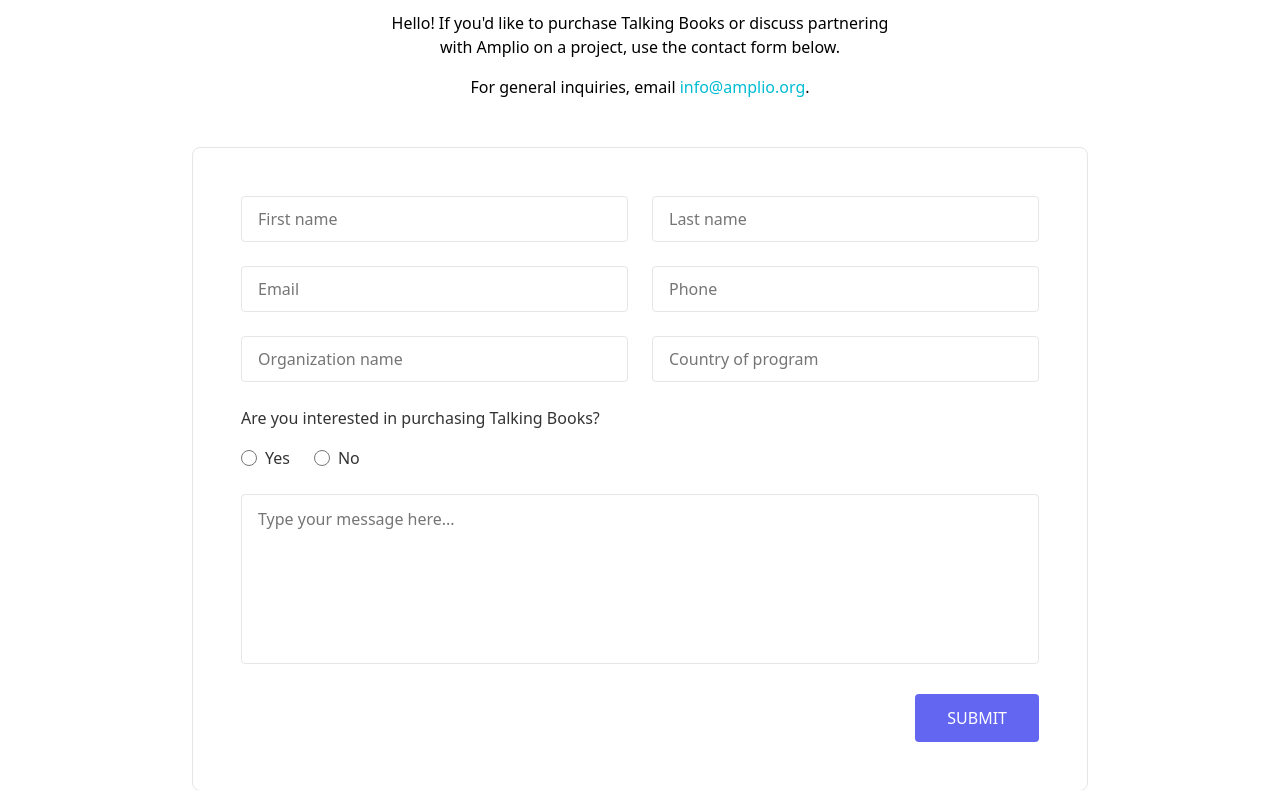
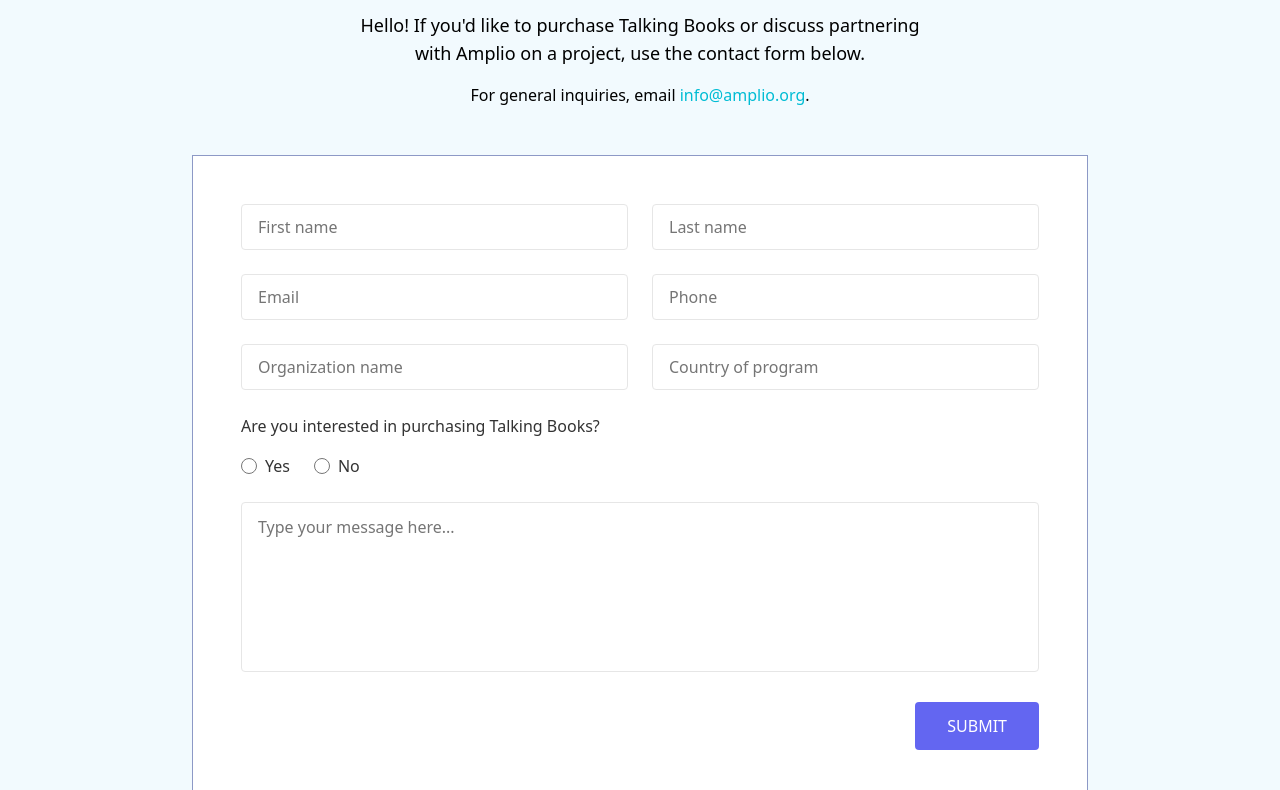
Before and after one commit to Desmondgoldsmith/amplio_frontend, an Astro site: page /contact in a window 1280 px wide. Shown: the part 185-975 px from the top of the page. Built offline with nearby package versions, Linux system fonts and the light colour scheme; Astro itself is replaced by a stand-in of ours.

Commit message:
chore: few changes

```diff
--- a/src/components/ContactUs/ContactUsComponent.astro
+++ b/src/components/ContactUs/ContactUsComponent.astro
@@ -20,7 +20,7 @@
 <div class="max-w-4xl mt-28 mb-16 mx-auto">
   <!-- Header Section -->
   <h1 class="text-[40px] font-bold text-center mb-6">Contact Us</h1>
-  <p class="max-w-lg mx-auto text-center mb-4">
+  <p class="max-w-xl text-lg mx-auto text-center mb-4">
     Hello! If you'd like to purchase Talking Books or discuss partnering with Amplio on a project, use the contact form below.
   </p>
   <p class="text-center mb-12">
@@ -28,7 +28,7 @@
   </p>
 
   <!-- Form Container -->
-  <div class="w-full bg-white rounded-lg border border-[#E6E6E6] p-12">
+  <div class="w-full bg-white border border-[#8D99C6] p-12">
     <form id="contactForm" class="space-y-6">
       <!-- Two-column grid for form inputs -->
       <div class="grid grid-cols-2 gap-6">
@@ -186,8 +186,14 @@
   </div>
 </div>
 
+<style>
+  :global(body) {
+    background-color: #F2FAFE;
+  }
+</style>
+
 <script>
-  // validation
+  // Type-safe form handling with validation
   const form = document.getElementById('contactForm') as HTMLFormElement;
   const successModal = document.getElementById('successModal');
   const errorModal = document.getElementById('errorModal');
```
